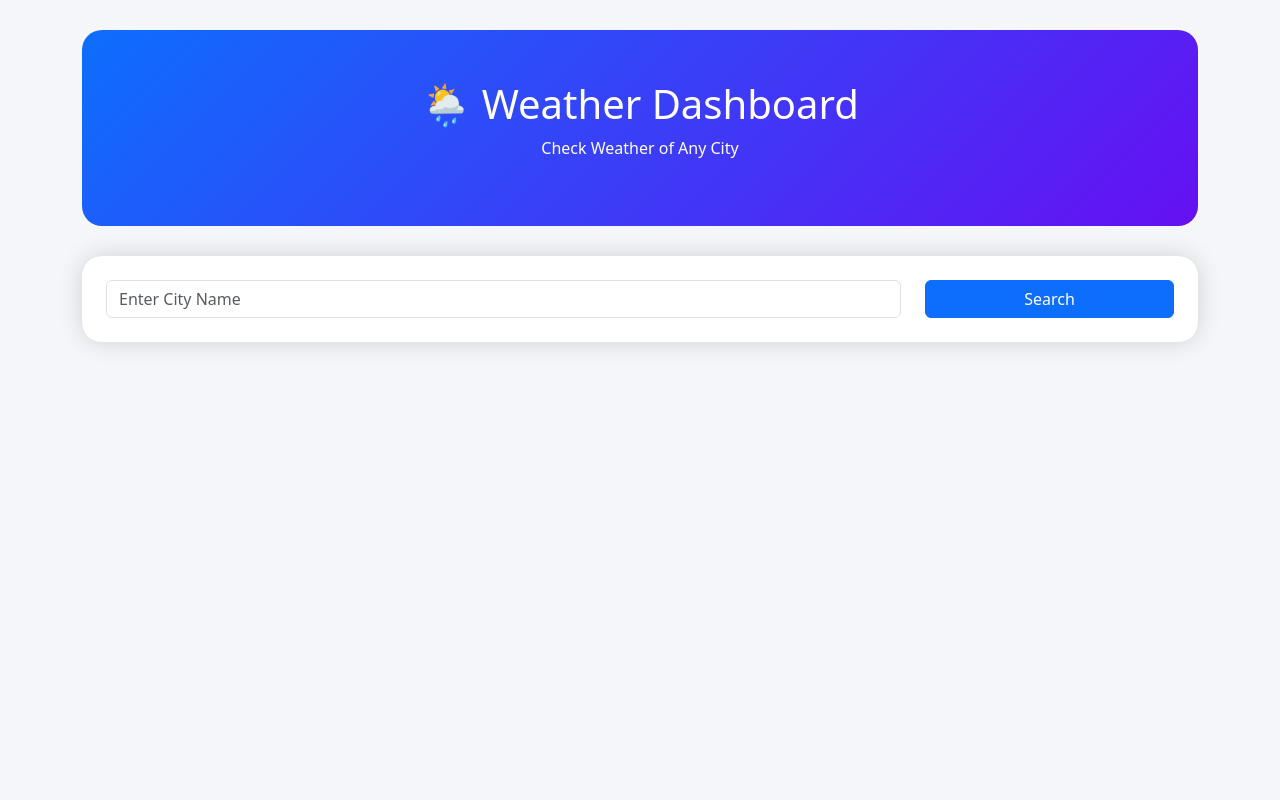
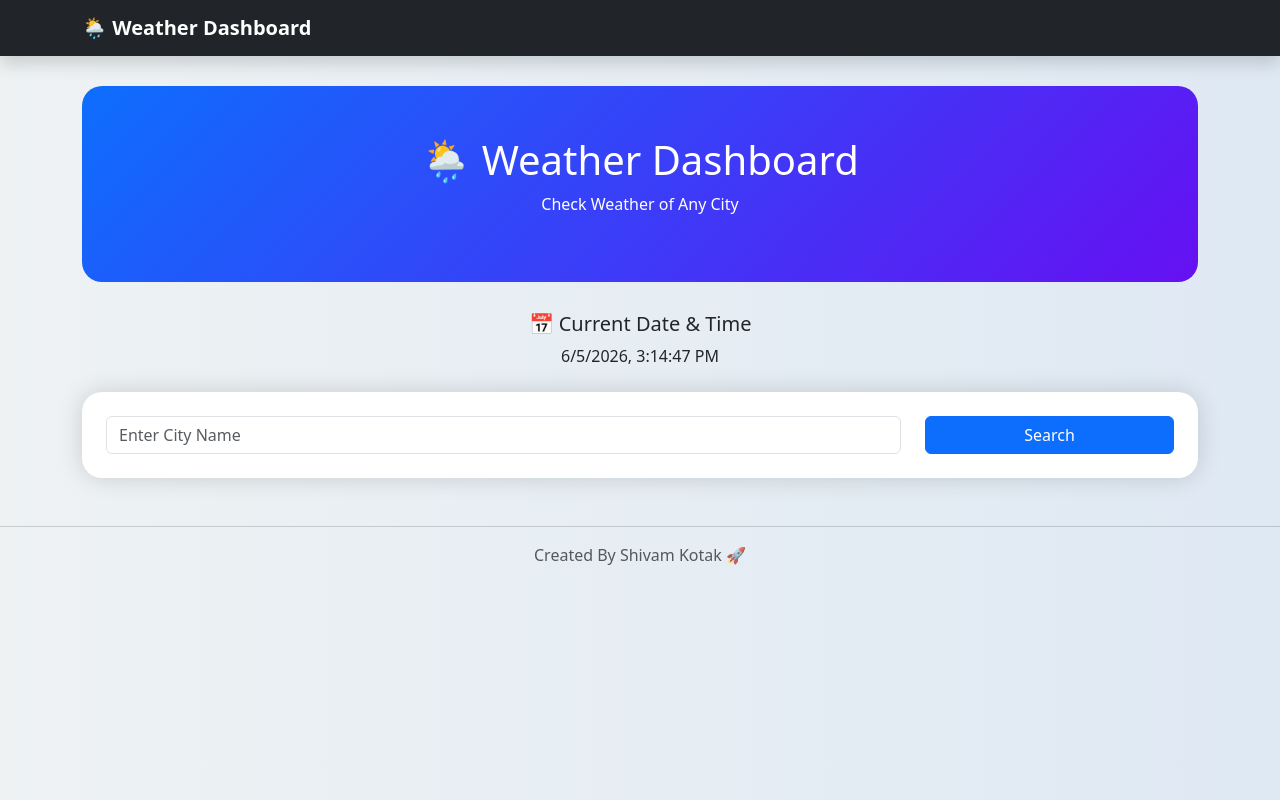
Before and after one commit to shivam1108-06/flask-weather-dashboard, a Flask app: page / in a window 1280 px wide. Run offline with Flask 3, Linux system fonts and the light colour scheme.

Commit message:
Added navbar footer and datetime

```diff
--- a/templates/index.html
+++ b/templates/index.html
@@ -10,34 +10,47 @@
     <style>
 
         body{
-            background:#f4f6f9;
+            background: linear-gradient(to right, #eef2f3, #dfe9f3);
+            min-height: 100vh;
         }
 
         .hero{
-            background:linear-gradient(135deg,#0d6efd,#6610f2);
-            color:white;
-            padding:50px;
-            border-radius:20px;
-            text-align:center;
-            margin-top:30px;
-            margin-bottom:30px;
+            background: linear-gradient(135deg,#0d6efd,#6610f2);
+            color: white;
+            padding: 50px;
+            border-radius: 20px;
+            text-align: center;
+            margin-top: 30px;
+            margin-bottom: 30px;
         }
 
         .weather-card{
-            border:none;
-            border-radius:20px;
-            box-shadow:0 0 25px rgba(0,0,0,0.15);
-            transition:0.3s;
+            border: none;
+            border-radius: 20px;
+            box-shadow: 0 0 25px rgba(0,0,0,0.15);
+            transition: 0.3s;
         }
 
         .weather-card:hover{
-            transform:translateY(-5px);
+            transform: translateY(-5px);
         }
 
     </style>
 
 </head>
 <body>
+
+    <nav class="navbar navbar-expand-lg navbar-dark bg-dark shadow">
+
+        <div class="container">
+
+            <a class="navbar-brand fw-bold" href="/">
+                🌦 Weather Dashboard
+            </a>
+
+        </div>
+
+    </nav>
 
     <div class="container">
 
@@ -48,6 +61,16 @@
             <p>
                 Check Weather of Any City
             </p>
+
+        </div>
+
+        <div class="text-center mb-4">
+
+            <h5>
+                📅 Current Date & Time
+            </h5>
+
+            <p id="datetime"></p>
 
         </div>
 
@@ -152,5 +175,32 @@
 
     </div>
 
+    <footer class="text-center mt-5 mb-3 text-muted">
+
+        <hr>
+
+        <p>
+            Created By Shivam Kotak 🚀
+        </p>
+
+    </footer>
+
+    <script>
+
+        function updateDateTime(){
+
+            const now = new Date();
+
+            document.getElementById("datetime").innerHTML =
+                now.toLocaleString();
+
+        }
+
+        updateDateTime();
+
+        setInterval(updateDateTime, 1000);
+
+    </script>
+
 </body>
 </html>
```
Lines whose indentation alone changed are shown as unchanged.
